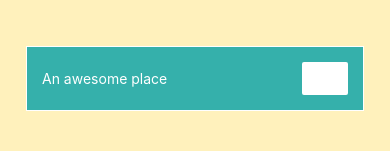
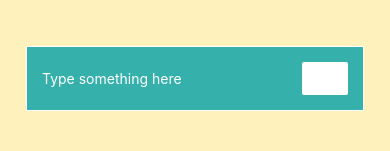
Before and after one commit to Christianq010/react-native-guide-my-app, a React Native app: screen / in a window 390 px wide. Shown: the part 149-300 px from the top of the page. Built offline with nearby package versions, Linux system fonts and the light colour scheme.

Commit message:
Refactor: Add Image link and change placeholder type text
https://dribbble.com/shots/4584965-Motherhood-and-Queerness

```diff
--- a/App.js
+++ b/App.js
@@ -19,7 +19,7 @@ export default class App extends Component {
           name: placeName,
           image: {
             uri:
-              "https://c1.staticflickr.com/5/4096/4744241983_34023bf303_b.jpg"
+              "https://cdn.dribbble.com/users/1666570/screenshots/4584965/motherhood_dribbble.jpg"
           }
         })
       };
--- a/src/components/PlaceInput/PlaceInput.js
+++ b/src/components/PlaceInput/PlaceInput.js
@@ -28,7 +28,7 @@ class PlaceInput extends Component {
     return (
       <View style={styles.inputContainer}>
         <TextInput
-          placeholder="An awesome place"
+          placeholder="Type something here"
           value={this.state.placeName}
           onChangeText={this.placeNameChangedHandler}
           style={styles.placeInput}
```
